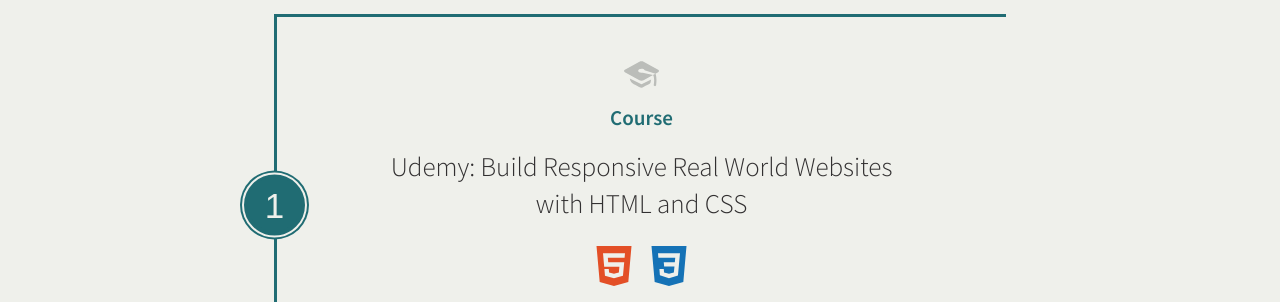
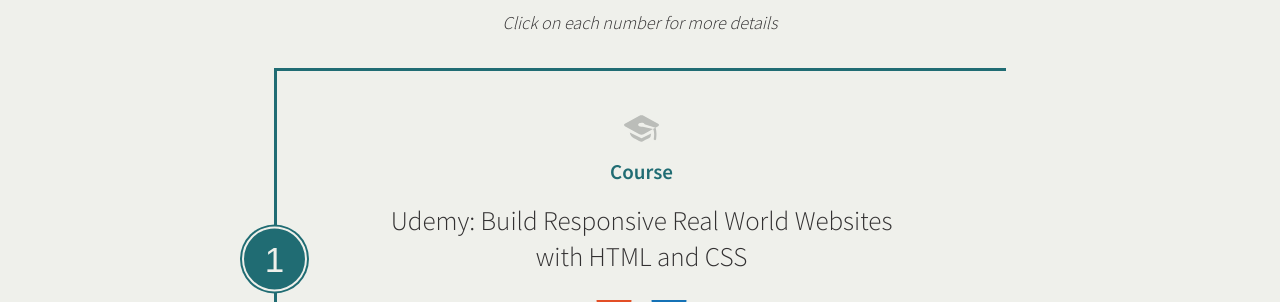
Before and after one commit to alexsommers7/roadmap, a website: page index.html in a window 1280 px wide. Shown: the part 278-580 px from the top of the page. Drawn offline with Linux system fonts and the light colour scheme; a web font is replaced by a local one.

Commit message:
adding number click cta

```diff
--- a/index.html
+++ b/index.html
@@ -20,6 +20,7 @@
                     <div class="intro__profile">
                         <img src="Img/alex.jpg" class="headshot" alt="Alex Sommers"><span class="intro__name">Alex Sommers</span>
                     </div>
+                    <p class="intro__hint">Click on each number for more details</p>
                 </aside>
                 <button class="trigger filter__trigger">Filter</button>
                 <aside class="filter">
--- a/sass/main.scss
+++ b/sass/main.scss
@@ -207,6 +207,12 @@
     display: flex;
     align-items: center;
     justify-content: space-between;
+  }
+
+  &__hint {
+    text-align: center;
+    padding: 1.5rem 0 1rem;
+    font-style: italic;
   }
 }
 
```
Also changed, not shown: css/style.comp.css, css/style.concat.css, css/style.css, css/style.prefix.css.
